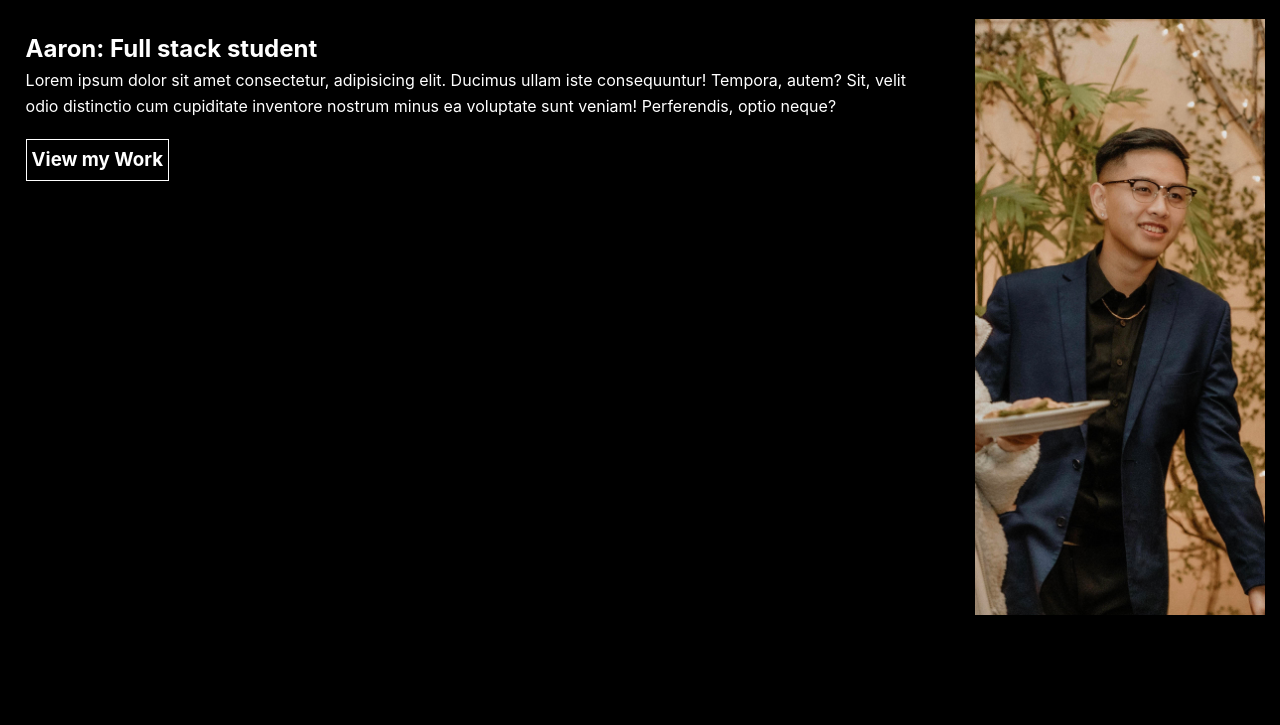
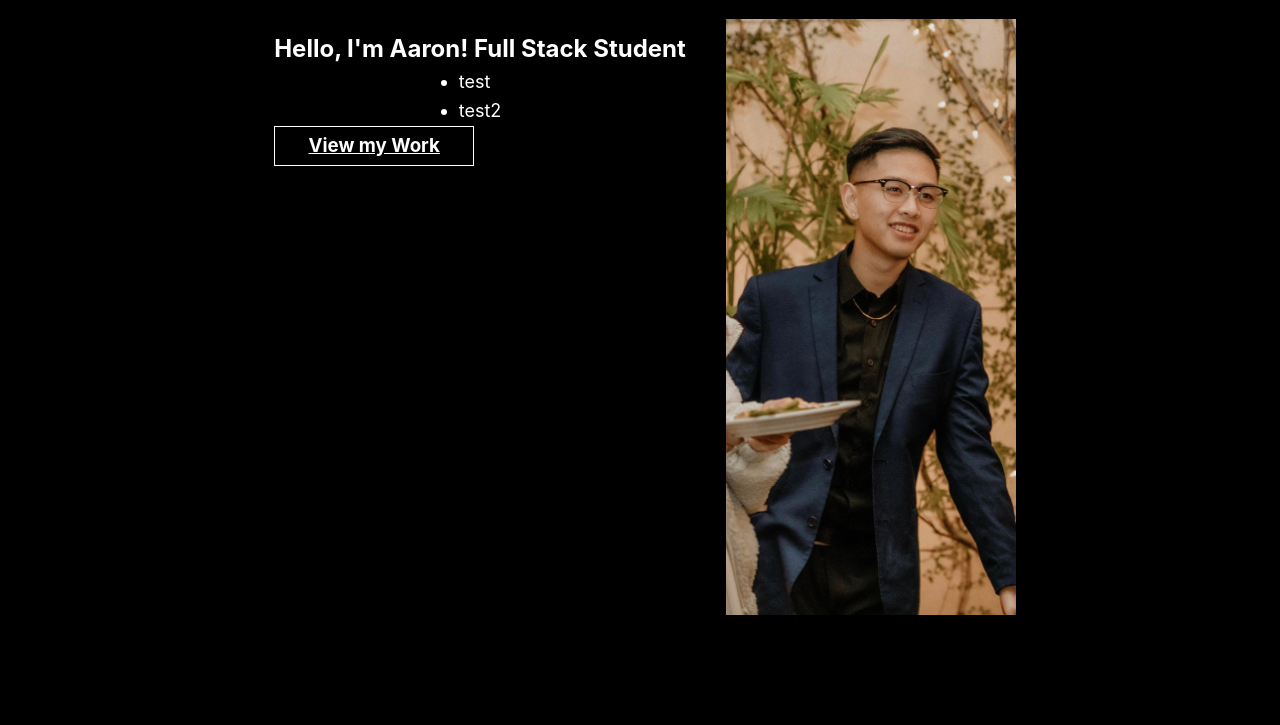
Before and after one commit to aaronquach123/aaronq-portfolio, a plain HTML site: page index.html in a window 1280 px wide. Shown: the part 75-800 px from the top of the page. Drawn offline with Linux system fonts and the light colour scheme.

Commit message:
styling hero section

```diff
--- a/assets/css/style.css
+++ b/assets/css/style.css
@@ -1,6 +1,6 @@
 :root {
     --primary-color: #ffffff;
-
+    --secondary-color: #ffb600;
     --tertiary-color: #000000;
 }
 
@@ -22,6 +22,7 @@ header {
 
 header h1 {
     margin: 0;
+    color: var(--secondary-color);
 }
 
 header nav {
@@ -40,6 +41,7 @@ header nav ul li a {
     padding: 10px 15px;
     font-weight: lighter;
     font-size: 1.3vw;
+    color: var(--secondary-color);
 }
 
 header a {
@@ -50,26 +52,33 @@ header a {
 
 .hero {
     display: flex;
+    justify-content: center;
 }
 
 .hero-intro {
     text-align: left;
     margin: 2%;
     line-height: 1.6;
-    color: var(--primary-color);
+
 }
 
-.hero-intro a {
+.hero-work {
     display: flex;
     text-decoration: none;
-    margin-top: 20px;
-    padding: 5px;
+    justify-content: center;
+    padding: 4.25px;
     border: 1.5px solid var(--primary-color);
-    width: fit-content;
+    width: 200px;
+}
+
+.hero-strengths {
+    display: flex;
+    justify-content: center;
+    font-size: 18px;
 }
 
 .hero img{
-    justify-self: right;
+    justify-self: center;
     padding: 15px;
     width: 25%;
     height: 50%;
--- a/index.html
+++ b/index.html
@@ -31,11 +31,22 @@
     <!--Begin Hero-->
     <section class="hero">
         <div class="hero-intro">
-            <h2>Aaron: Full stack student</h2>
-            <p>
-                Lorem ipsum dolor sit amet consectetur, adipisicing elit. Ducimus ullam iste consequuntur! Tempora, autem? Sit, velit odio distinctio cum cupiditate inventore nostrum minus ea voluptate sunt veniam! Perferendis, optio neque?
-            </p>
+            <h2>Hello, I'm Aaron! Full Stack Student</h2>
+            <div class="hero-strengths">
+                <ul>
+                    <li>
+                        test
+                    </li>
+                    <li>
+                        test2
+                    </li>
+                </ul>
+            </div>
+            <div class="hero-work">
                 <a href="#work"><h3>View my Work</h3></a>
+            </div>
+
+
         </div>
         <img src="./assets/images/hero.jpg"/>
     </section>
```
